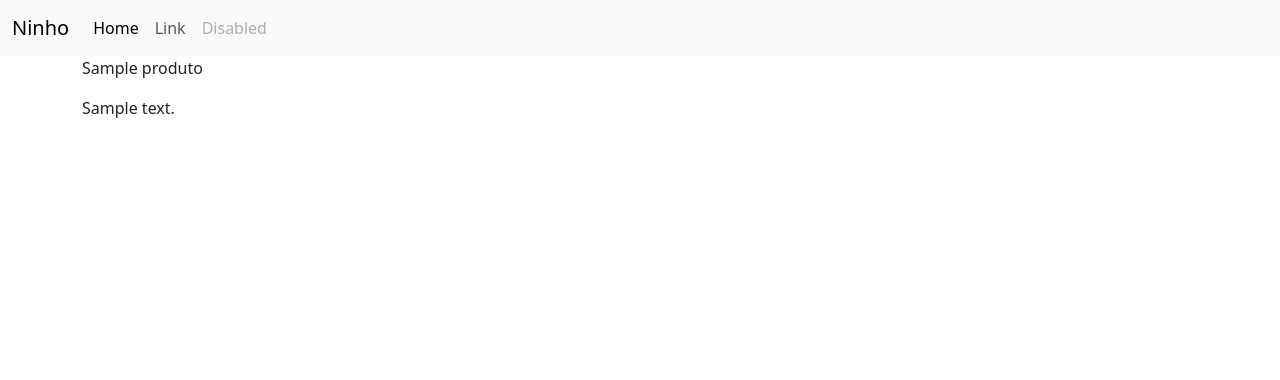
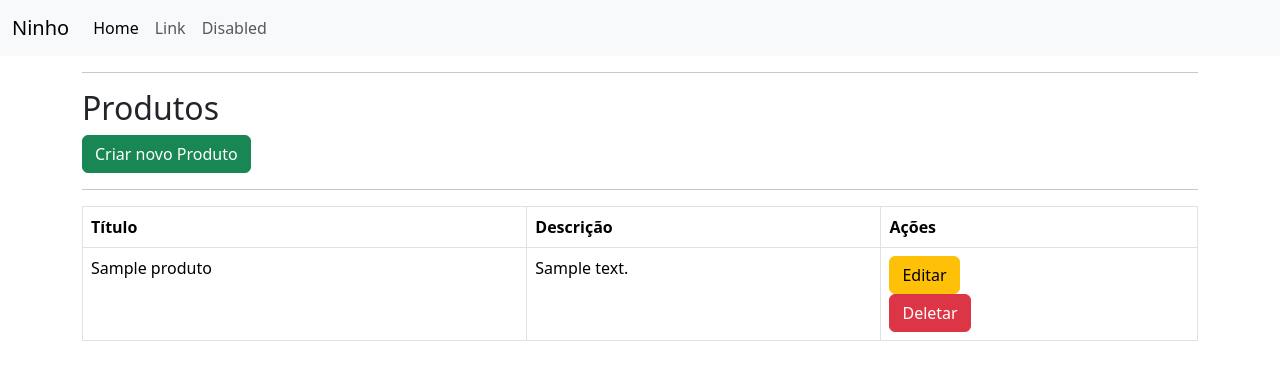
Before and after one commit to pedromarques20/Aula_segunda, a Node server app: template views/produtos/index.ejs in a window 1280 px wide. Shown: the top 380 px of the page. Run offline with Node 20, Linux system fonts and the light colour scheme; the template is opened without the code that fills it: values that come from a table or form of the project are taken from there, others are empty; tables that the repository leaves empty hold one stand-in row (values such as "Sample post"); some libraries are stand-ins or nearby versions.

Commit message:
Aula 11-10

```diff
--- a/produtos/ProdutoController.js
+++ b/produtos/ProdutoController.js
@@ -1,10 +1,13 @@
 const express = require("express");
 const router = express.Router();
 const Produto = require("./Produto");
+const bodyParser = require("body-parser");
 
+router.use(bodyParser.urlencoded({extended : false}));
+router.use(bodyParser.json());
 
-router.get("/produto", (req, res)=>{
-    res.render("produto");
+router.get("/produto/novo", (req, res)=>{
+    res.render("produtos/novo");
 });
 
 router.post("/salvarProduto", (req, res)=>{
@@ -18,11 +21,56 @@ router.post("/salvarProduto", (req, res)=>{
     });
 });
 
-router.get("/produtoslist", (req, res)=>{
+router.get("/produtos", (req, res)=>{
     Produto.findAll({raw: true}).then(produtos=>{
-        console.log(produtos);
+        res.render("produtos/index", {
+            produtos: produtos
+        });
     });
-    res.render("index");
+
 });
 
-module.exports = router
+router.post("/produto/delete", (req, res)=>{
+    var id = req.body.id;
+    if(id != undefined){
+       if (!isNaN(id)){
+            Produto.destroy({
+                where : {
+                    id: id
+                }
+            }).then(()=> {
+                res.redirect("/produtos");
+            })
+       }else{
+            res.redirect("/");
+       }
+    }else{
+        res.redirect("/");
+    }
+});
+
+router.get("/produto/edit/:id", (req, res)=> {
+    var id = req.params.id;
+    Produto.findByPk(id).then(produto =>{
+        res.render("/produtos/edit" < {
+            produto : produto
+        });
+    })
+});
+
+router.post("/produto/atualizar", (req, res)=>{
+    var id = req.body.id;
+    var titulo = req.body.titulo;
+    var descricao = req.body.descricao;
+
+    Produto.update(
+        {titulo : titulo, descricao : descricao},{
+        where: {
+            id : id
+        }
+    }).then(() => {
+        res.redirect("/produtos");
+    });
+});
+
+module.exports = router;
--- a/views/partials/navbar.ejs
+++ b/views/partials/navbar.ejs
@@ -15,7 +15,7 @@
             </li>
 
             <li class="nav-item">
-              <a class="nav-link disabled" aria-disabled="true">Disabled</a>
+              <a class="nav-link" aria-disabled="true">Disabled</a>
             </li>
           </ul>
 
--- a/views/produtos/index.ejs
+++ b/views/produtos/index.ejs
@@ -1,14 +1,46 @@
 <%- include('../partials/header') %>
 <%- include('../partials/navbar') %>
 
+<div class="container">
+    <hr>
+    <h2>Produtos</h2>
+    <a href="/produto/novo" class="btn btn-success">
+        Criar novo Produto</a>
+    <hr>
 
-<div class="container">
-
-    <% produtos.forEach(produto=> {c %>
-        <p><%=  produto.titulo %></p>
-        <p><%=  produto.descricao %></p>
-
-<% }) %>
+    <table class="table table-bordered">
+        <thead>
+            <tr>
+                <th>Título</th>
+                <th>Descrição</th>
+                <th>Ações</th>
+            </tr>
+        </thead>
+        <tbody>
+            <% produtos.forEach(produto=> { %>
+                <tr>
+                    <td><%=  produto.titulo %></td>
+                    <td><%=  produto.descricao %></td>
+                    <td>
+                        <a href="/produtos/edit/<%= produto.id %>" class="btn btn-warning">Editar</a>
+                        <form action="/produto/delete" method="post" onsubmit="confirmardeleçao(event, form)">
+                            <input type="hidden" name="id" value="<%=  produto.id %>">
+                            <button class="btn btn-danger">Deletar</button>
+                        </form>
+                    </td>
+                </tr>
+            <% }) %>
+        </tbody>
+    </table>
 </div>
 
 <%- include('../partials/footer') %>
+<script>
+    function confirmardeleçao(event, form){
+        event.preventDefault();
+        var decision = confirm("Você deseja deletar este produto?");
+        if(decision){
+            form.submit();
+        }
+    }
+</script>
```
Also changed, not shown: produtos/edit.ejs (added, +24 -0 lines).
